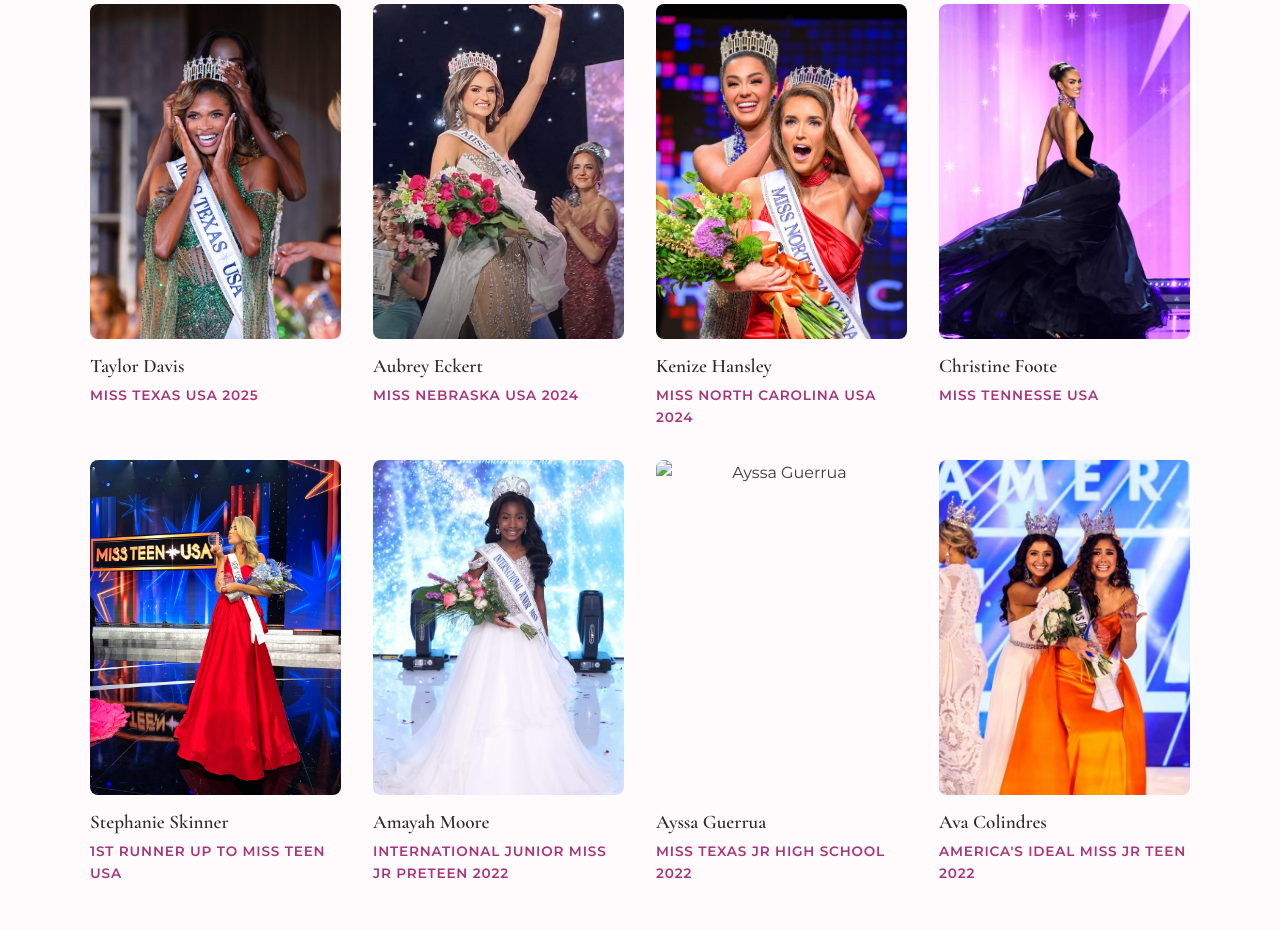
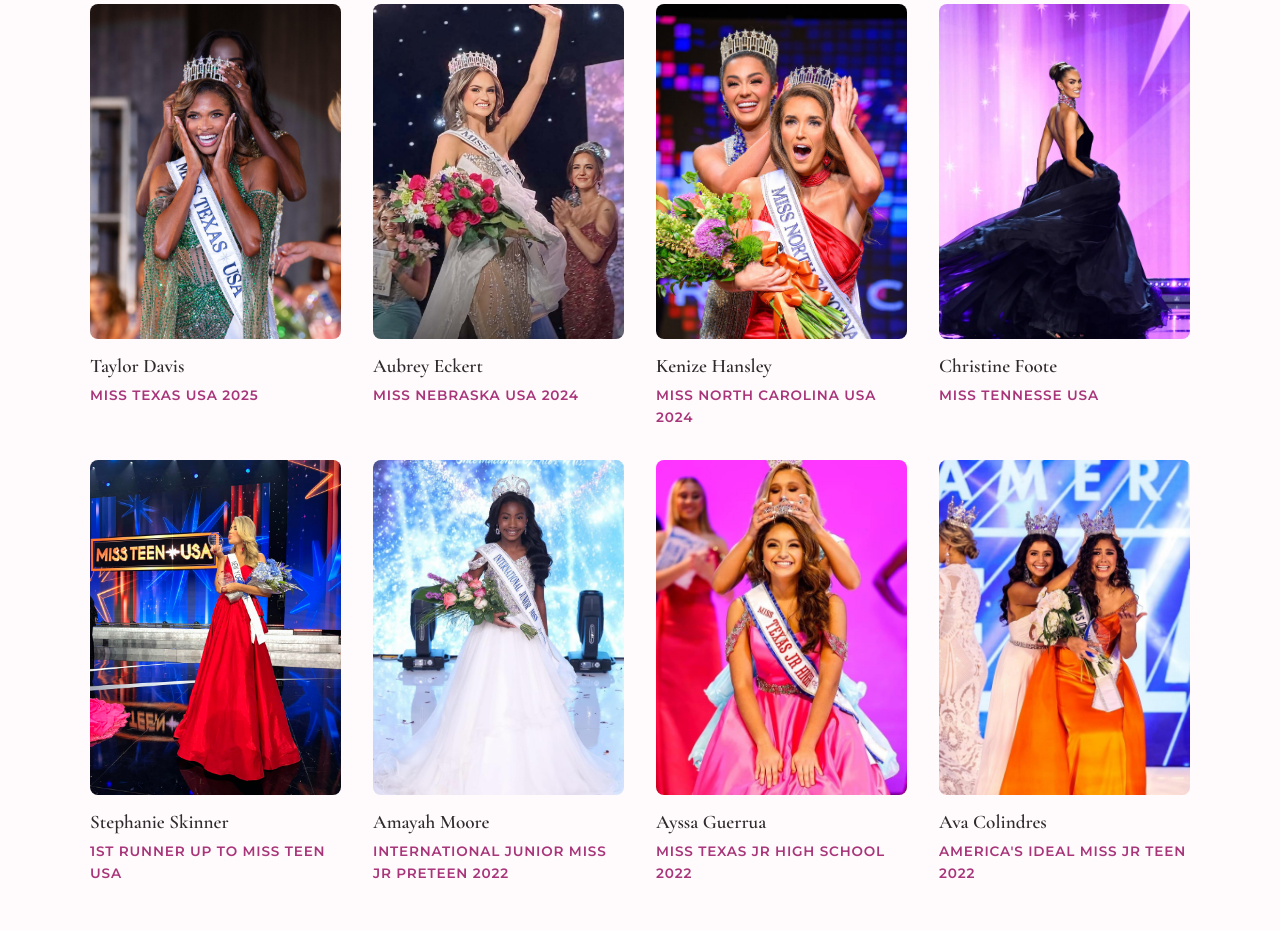
Before and after one commit to layilahnasser/final-project, a plain HTML site: page halloffame.html in a window 1280 px wide. Shown: the part 358-1288 px from the top of the page. Drawn offline with nearby package versions, Linux system fonts and the light colour scheme.

Commit message:
Add files via upload

```diff
--- a/halloffame.html
+++ b/halloffame.html
@@ -112,7 +112,7 @@
 
           <div class="hof-card">
             <div class="overlay">Has placed in the Top 5 in every pageant</div>
-            <img src="images/texas_JR_high.jpg" alt="Ayssa Guerrua">
+            <img src="images/texas_JR_ high.jpg" alt="Ayssa Guerrua">
 
           </div>
           <p class="hof-name">Ayssa Guerrua</p>
```
